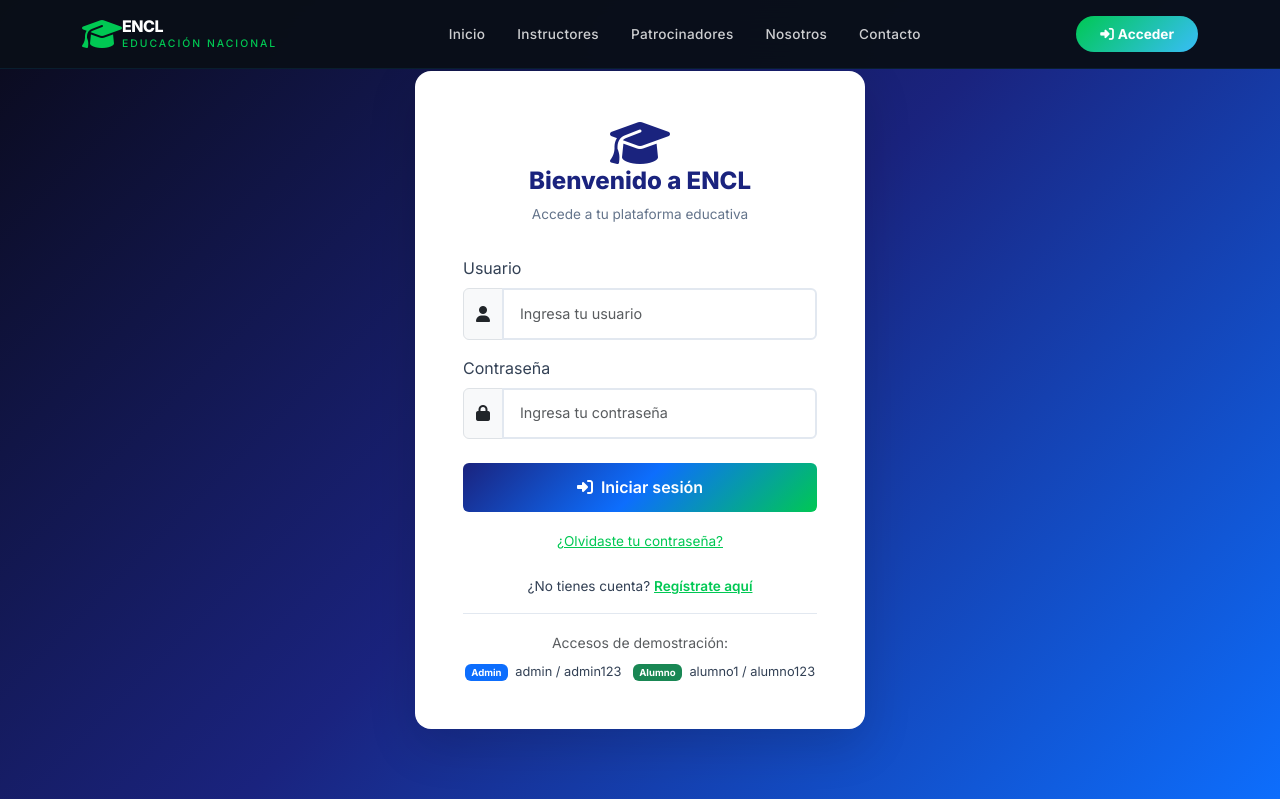
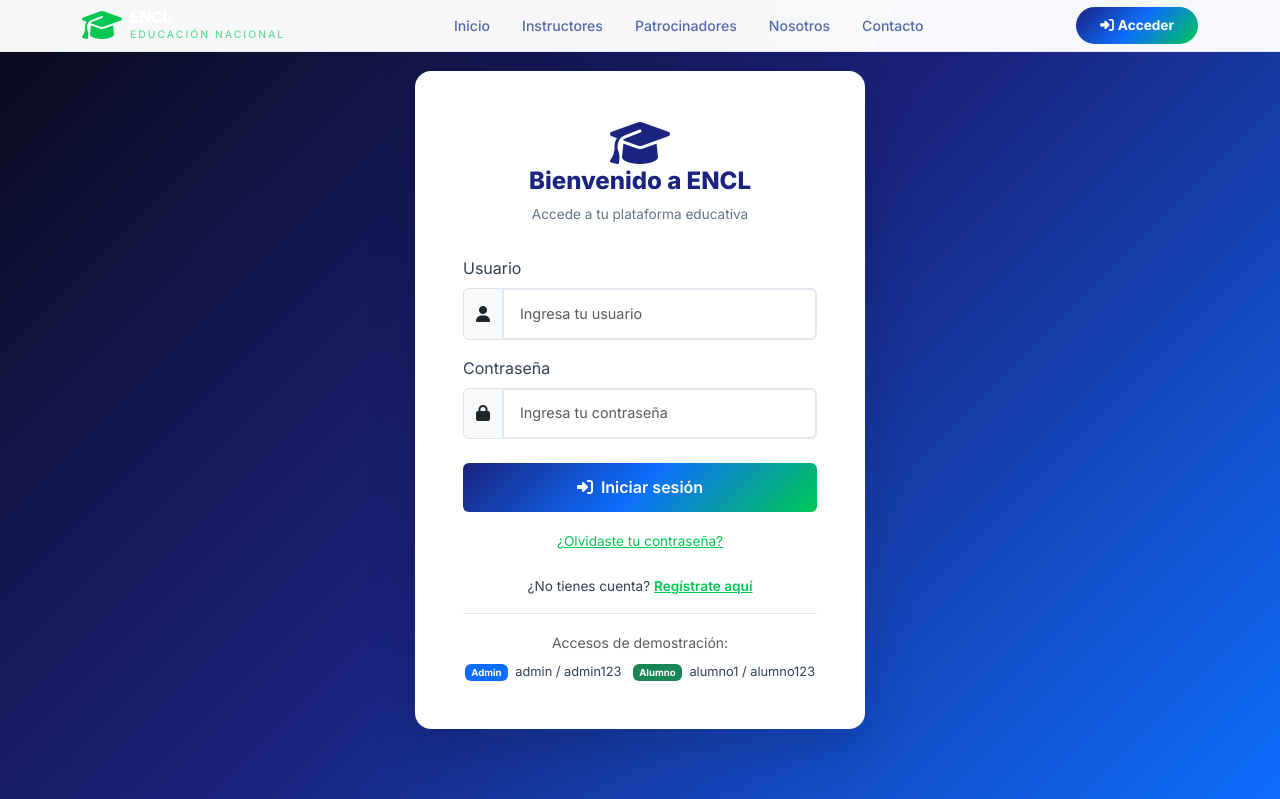
Before and after one commit to jor231974/encl-plataforma, a Flask app: a page that uses templates/base.html in a window 1280 px wide. Shown: the top 799 px of the page. Run offline with Flask 3, Linux system fonts and the light colour scheme; data that the repository does not hold is empty.

Commit message:
feat: new color scheme - white bg, royal blue primary, sky blue accent

```diff
--- a/static/css/style.css
+++ b/static/css/style.css
@@ -1,21 +1,21 @@
 :root {
-    --primary: #0f172a;
-    --primary-light: #1e293b;
-    --primary-dark: #0a0f18;
-    --secondary: #1e293b;
-    --accent: #0ea5e9;
+    --primary: #1e3a8a;
+    --primary-light: #2563eb;
+    --primary-dark: #172554;
+    --secondary: #2563eb;
+    --accent: #38bdf8;
     --accent-light: #7dd3fc;
     --gold: #f59e0b;
-    --dark: #0a0f18;
-    --darker: #050810;
+    --dark: #1e3a8a;
+    --darker: #172554;
     --gray-100: #f8fafc;
     --gray-200: #e2e8f0;
     --gray-300: #cbd5e1;
     --gray-600: #64748b;
     --gray-800: #334155;
-    --gradient-primary: linear-gradient(135deg, #0f172a 0%, #1e293b 50%, #334155 100%);
-    --gradient-hero: linear-gradient(135deg, #0a0f18 0%, #0f172a 50%, #1e293b 100%);
-    --gradient-accent: linear-gradient(135deg, #0ea5e9 0%, #38bdf8 50%, #7dd3fc 100%);
+    --gradient-primary: linear-gradient(135deg, #1e3a8a 0%, #2563eb 50%, #3b82f6 100%);
+    --gradient-hero: linear-gradient(135deg, #172554 0%, #1e3a8a 50%, #2563eb 100%);
+    --gradient-accent: linear-gradient(135deg, #38bdf8 0%, #7dd3fc 50%, #bae6fd 100%);
     --shadow-sm: 0 1px 3px rgba(0,0,0,0.08);
     --shadow-md: 0 4px 16px rgba(0,0,0,0.1);
     --shadow-lg: 0 8px 32px rgba(0,0,0,0.12);
@@ -99,18 +99,39 @@ body {
 
 /* ==================== NAVBAR ==================== */
 .navbar-encl {
-    background: rgba(10, 15, 24, 0.97) !important;
+    background: rgba(255, 255, 255, 0.97) !important;
     backdrop-filter: blur(24px);
     -webkit-backdrop-filter: blur(24px);
-    border-bottom: 1px solid rgba(14,165,233,0.1);
+    border-bottom: 1px solid rgba(30, 58, 138, 0.08);
     padding: 0;
     transition: all 0.3s ease;
     z-index: 1000;
 }
 .navbar-encl .navbar-brand {
+    color: #1e3a8a !important;
+    font-weight: 800;
+    font-size: 1.3rem;
     display: flex;
     align-items: center;
-    padding: 8px 0;
+    gap: 0.5rem;
+    padding: 0.5rem 0;
+}
+
+.navbar-encl .navbar-brand .brand-text span {
+    font-size: 1.3rem;
+    font-weight: 800;
+    line-height: 1.2;
+    color: #1e3a8a;
+}
+
+.navbar-encl .navbar-brand .brand-text small {
+    display: block;
+    font-size: 0.65rem;
+    font-weight: 400;
+    opacity: 0.6;
+    letter-spacing: 2px;
+    text-transform: uppercase;
+    color: #1e3a8a;
 }
 .navbar-encl .navbar-brand img { max-height: 50px; width: auto; object-fit: contain; margin-right: 12px; }
 .navbar-encl .navbar-brand .brand-text {
@@ -132,13 +153,16 @@ body {
     font-weight: 500;
 }
 .navbar-encl .nav-link {
-    color: rgba(255,255,255,0.8) !important;
-    font-size: 0.85rem;
+    color: rgba(30, 58, 138, 0.75) !important;
     font-weight: 500;
-    padding: 1.5rem 1rem !important;
-    transition: all 0.3s ease;
-    position: relative;
-    letter-spacing: 0.3px;
+    font-size: 0.88rem;
+    padding: 0.5rem 1rem !important;
+    transition: color 0.3s ease;
+}
+
+.navbar-encl .nav-link:hover,
+.navbar-encl .nav-link.active {
+    color: #1e3a8a !important;
 }
 .navbar-encl .nav-link:hover,
 .navbar-encl .nav-link.active {
@@ -161,7 +185,7 @@ body {
     width: 70%;
 }
 .navbar-encl .btn-acceso {
-    background: var(--gradient-accent);
+    background: var(--gradient-primary);
     color: #fff !important;
     border: none;
     padding: 0.5rem 1.5rem !important;
--- a/templates/base.html
+++ b/templates/base.html
@@ -10,7 +10,7 @@
     <link rel="stylesheet" href="https://cdnjs.cloudflare.com/ajax/libs/font-awesome/6.5.0/css/all.min.css">
     <link href="https://fonts.googleapis.com/css2?family=Inter:wght@300;400;500;600;700;800;900&display=swap" rel="stylesheet">
     <link rel="stylesheet" href="{{ url_for('static', filename='css/style.css') }}">
-    <style>:root{--primary:{{ primary_color }};--secondary:{{ secondary_color }};--accent:{{ accent_color }};--dark:{{ dark_color }};--darker:{{ dark_color }};--gradient-primary:linear-gradient(135deg,{{ primary_color }} 0%,{{ secondary_color }} 50%,{{ accent_color }} 100%);--gradient-hero:linear-gradient(135deg,{{ dark_color }} 0%,{{ primary_color }} 50%,{{ secondary_color }} 100%);--gradient-accent:linear-gradient(135deg,{{ accent_color }} 0%,#38bdf8 100%)}</style>
+    <style>:root{--primary:{{ primary_color }};--secondary:{{ secondary_color }};--accent:{{ accent_color }};--dark:{{ dark_color }};--darker:{{ dark_color }};--gradient-primary:linear-gradient(135deg,{{ primary_color }} 0%,{{ secondary_color }} 50%,{{ accent_color }} 100%);--gradient-hero:linear-gradient(135deg,{{ dark_color }} 0%,{{ primary_color }} 50%,{{ secondary_color }} 100%);--gradient-accent:linear-gradient(135deg,{{ accent_color }} 0%,#7dd3fc 100%)}</style>
 </head>
 <body>
     {% include 'public/navbar.html' %}
--- a/templates/dashboard_base.html
+++ b/templates/dashboard_base.html
@@ -8,7 +8,7 @@
     <link rel="stylesheet" href="https://cdnjs.cloudflare.com/ajax/libs/font-awesome/6.5.0/css/all.min.css">
     <link href="https://fonts.googleapis.com/css2?family=Inter:wght@300;400;500;600;700;800;900&display=swap" rel="stylesheet">
     <link rel="stylesheet" href="{{ url_for('static', filename='css/style.css') }}">
-    <style>:root{--primary:{{ primary_color }};--secondary:{{ secondary_color }};--accent:{{ accent_color }};--dark:{{ dark_color }};--darker:{{ dark_color }};--gradient-primary:linear-gradient(135deg,{{ primary_color }} 0%,{{ secondary_color }} 50%,{{ accent_color }} 100%);--gradient-hero:linear-gradient(135deg,{{ dark_color }} 0%,{{ primary_color }} 50%,{{ secondary_color }} 100%);--gradient-accent:linear-gradient(135deg,{{ accent_color }} 0%,#38bdf8 100%)}</style>
+    <style>:root{--primary:{{ primary_color }};--secondary:{{ secondary_color }};--accent:{{ accent_color }};--dark:{{ dark_color }};--darker:{{ dark_color }};--gradient-primary:linear-gradient(135deg,{{ primary_color }} 0%,{{ secondary_color }} 50%,{{ accent_color }} 100%);--gradient-hero:linear-gradient(135deg,{{ dark_color }} 0%,{{ primary_color }} 50%,{{ secondary_color }} 100%);--gradient-accent:linear-gradient(135deg,{{ accent_color }} 0%,#7dd3fc 100%)}</style>
 </head>
 <body>
     <div class="dashboard-wrapper">
```
Also changed, not shown: other parts of static/css/style.css (+18 -19 lines), static/uploads/logo_clean.svg.
